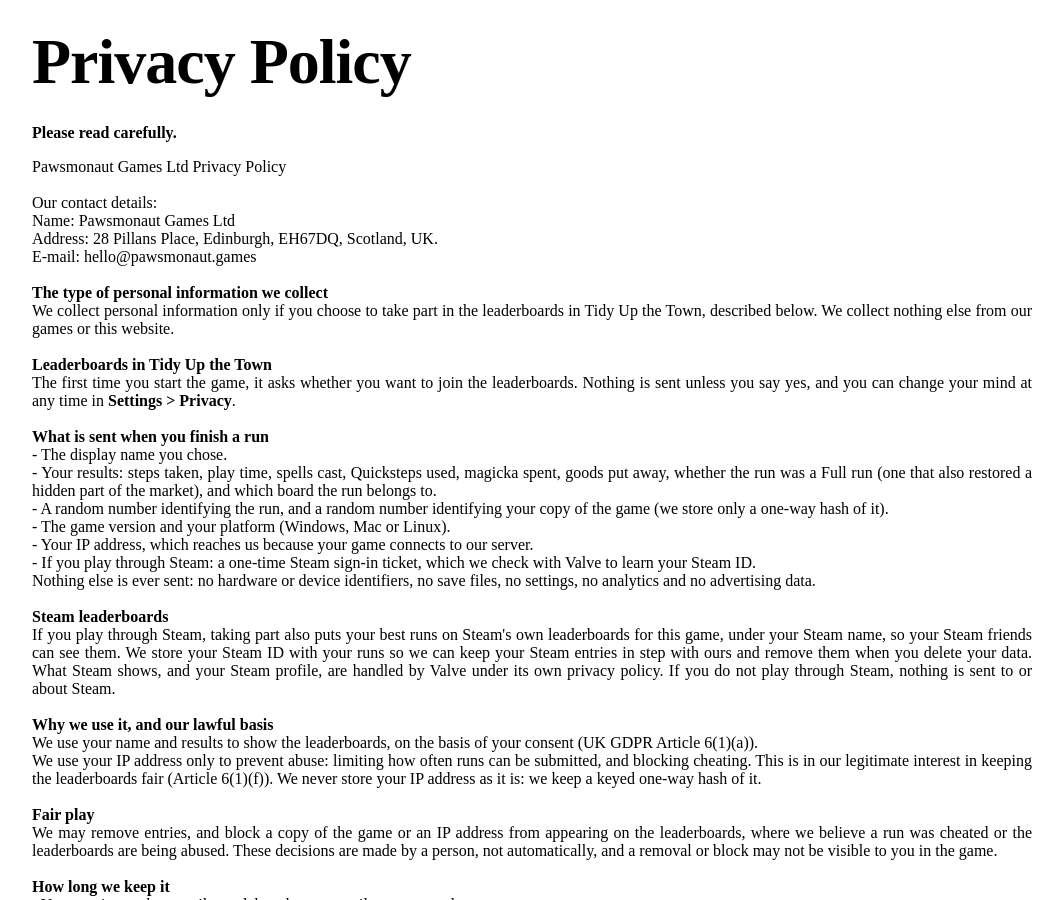
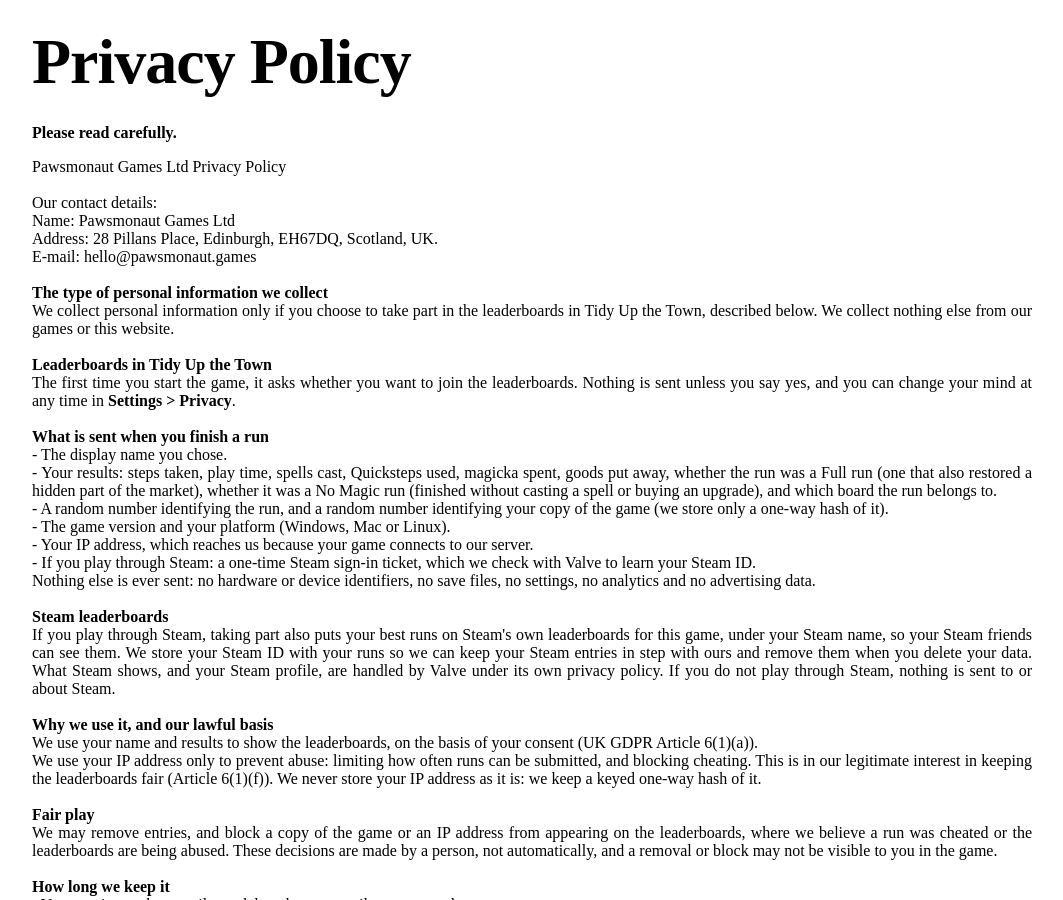
Before and after one commit to PawsmonautGames/PawsmonautGames.github.io, a Jekyll site: the page privacypolicy.html, which Jekyll copies as it is, in a window 1280 px wide and 900 px high. Shown: the whole window, without its empty margins (108-1171 px from the left). Built offline with Jekyll 4.4.1, drawn with Linux system fonts in a browser that asks for light colours.

Commit message:
Leaderboard: a No Magic category, and the privacy policy names the fact
Co-Authored-By: Claude Opus 5.5 <noreply@anthropic.com>

```diff
--- a/leaderboard/index.html
+++ b/leaderboard/index.html
@@ -44,6 +44,7 @@
       <div class="tabs cats" id="cats" role="tablist">
         <button type="button" role="tab" data-cat="market" aria-selected="true" data-i18n="cat_market">Market</button>
         <button type="button" role="tab" data-cat="full" aria-selected="false" data-i18n="cat_full">Full</button>
+        <button type="button" role="tab" data-cat="unaided" aria-selected="false" data-i18n="cat_unaided">No Magic</button>
       </div>
 
       <div class="board" aria-live="polite">
@@ -68,6 +69,7 @@
         <h2 data-i18n="how_title">How it works</h2>
         <p data-i18n="how_1">Every finished game is shown, so a player can appear more than once. Fewer steps needed ranks higher, and ties are broken by the quicker run. Each season has its own leaderboard.</p>
         <p data-i18n="how_full">Market shows every finished game. Full shows only the games that also found and restored a hidden part of the market; those appear on Market too.</p>
+        <p data-i18n="how_unaided">No Magic shows only the games finished without casting a spell or buying an upgrade; those appear on Market too.</p>
         <p id="how-2">Taking part is your choice, and you can leave and delete your entries at any time from <strong>Settings &gt; Privacy</strong> in the game. See the <a href="/privacypolicy.html#leaderboards">privacy policy</a> for exactly what is sent and kept.</p>
         <p data-i18n="how_3">Runs that look impossible are removed at the discretion of the developer.</p>
       </div>
--- a/leaderboard/leaderboard.js
+++ b/leaderboard/leaderboard.js
@@ -227,7 +227,7 @@
     say("loading");
     var asked = category;
     fetchJson("/v1/boards/" + encodeURIComponent(board) + "?top=" + TOP
-        + (category === "full" ? "&category=full" : "")).then(function (data) {
+        + (category === "market" ? "" : "&category=" + category)).then(function (data) {
       if (board !== current || asked !== category) return;
       if (!data.top || !data.top.length) {
         say("empty");
--- a/privacypolicy.html
+++ b/privacypolicy.html
@@ -34,7 +34,7 @@
 
     <strong>What is sent when you finish a run</strong><br>
     - The display name you chose.<br>
-    - Your results: steps taken, play time, spells cast, Quicksteps used, magicka spent, goods put away, whether the run was a Full run (one that also restored a hidden part of the market), and which board the run belongs to.<br>
+    - Your results: steps taken, play time, spells cast, Quicksteps used, magicka spent, goods put away, whether the run was a Full run (one that also restored a hidden part of the market), whether it was a No Magic run (finished without casting a spell or buying an upgrade), and which board the run belongs to.<br>
     - A random number identifying the run, and a random number identifying your copy of the game (we store only a one-way hash of it).<br>
     - The game version and your platform (Windows, Mac or Linux).<br>
     - Your IP address, which reaches us because your game connects to our server.<br>
```
Also changed, not shown: leaderboard/i18n.js (+13 -0 lines).
